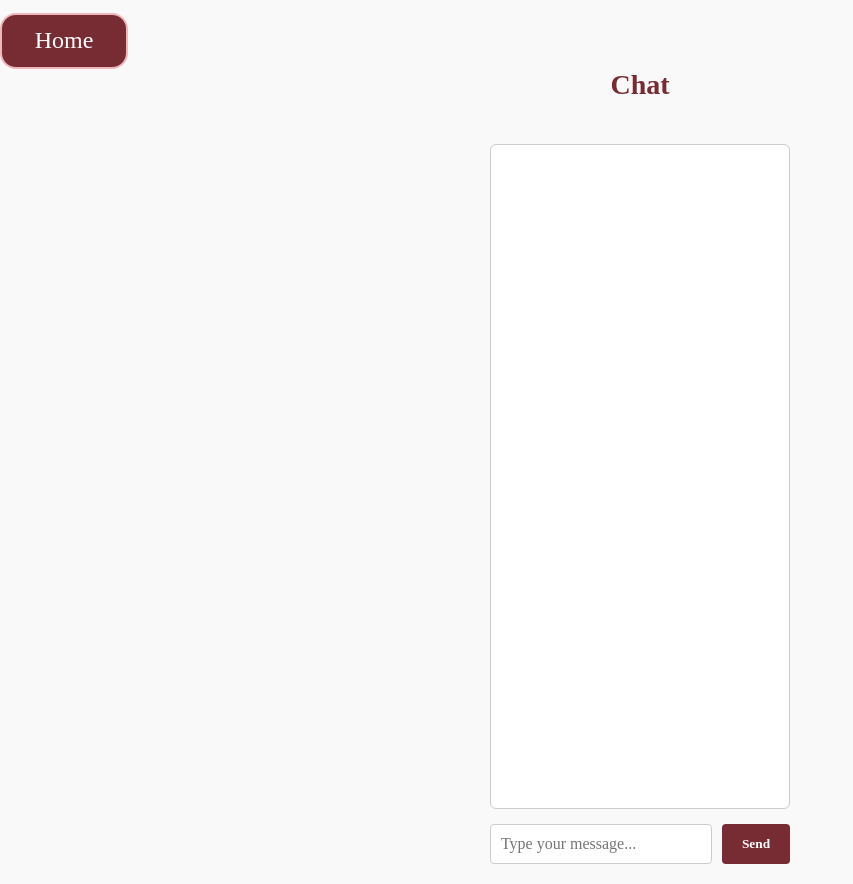
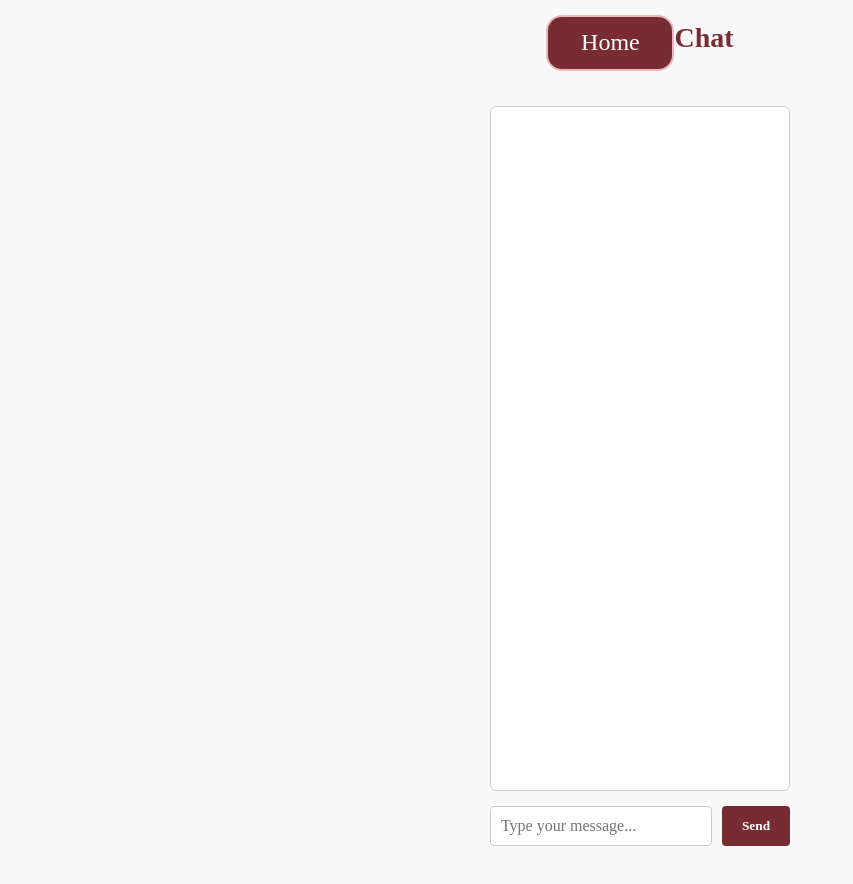
Before and after one commit to nikapomazova/studylove, a plain HTML site: page chat.html in a window 1280 px wide. Shown: the whole page, without its empty margins (0-853 px from the left). Drawn offline with Linux system fonts and the light colour scheme; no server answers.

Commit message:
chat working

```diff
--- a/chat.html
+++ b/chat.html
@@ -13,11 +13,19 @@
     }
 
     section {
-        width: 100%;
-        height: auto;
-        flex-direction: row;
-        align-items: left;
-        padding: 1% 1%;
+        display: flex;
+        justify-content: space-between;
+        align-items: center;
+        padding: 1% 2%;
+        background-color: #f9f9f9;
+        height: 60px;
+    }
+
+    .title {
+        font-size: 24px;
+        font-weight: bold;
+        color: #772c33;
+        margin: 0;
     }
 
     .container {
@@ -26,7 +34,7 @@
         padding: 20px;
         display: flex;
         flex-direction: column;
-        height: 90vh;
+        height: calc(100vh - 60px);
     }
 
     .title {
```
